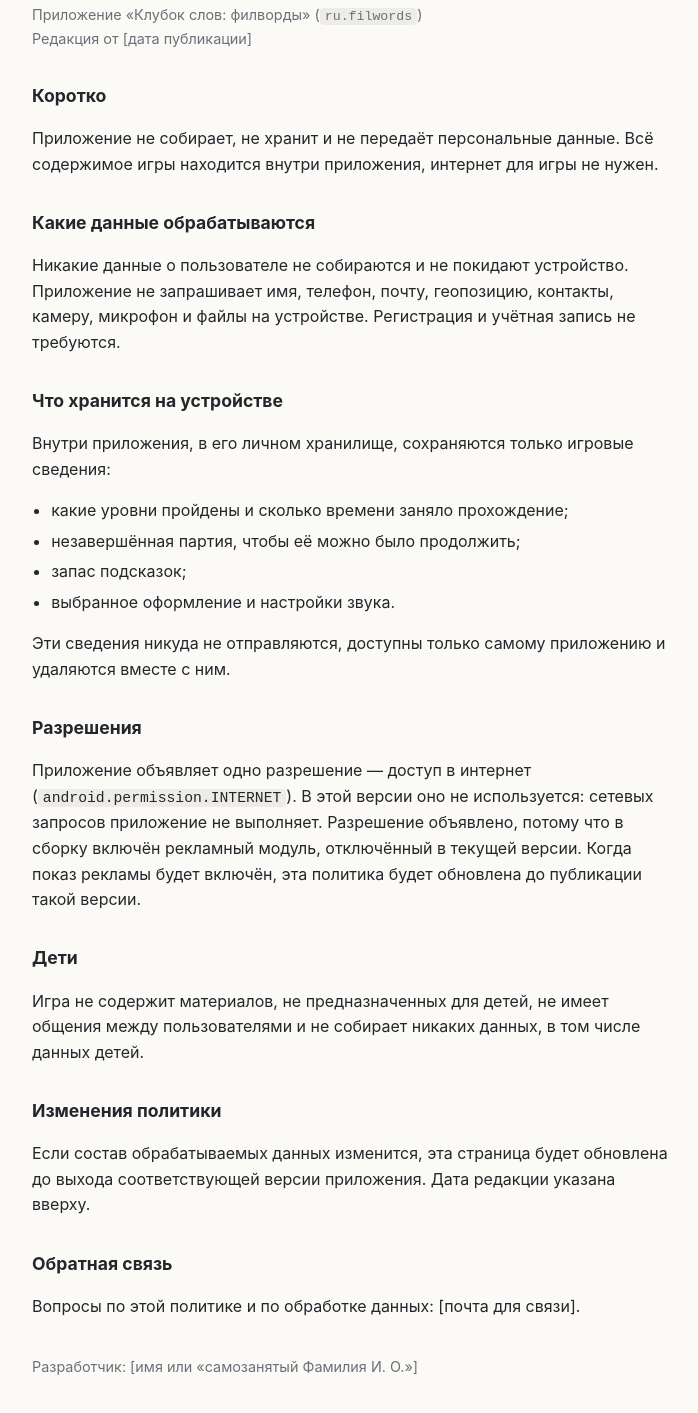
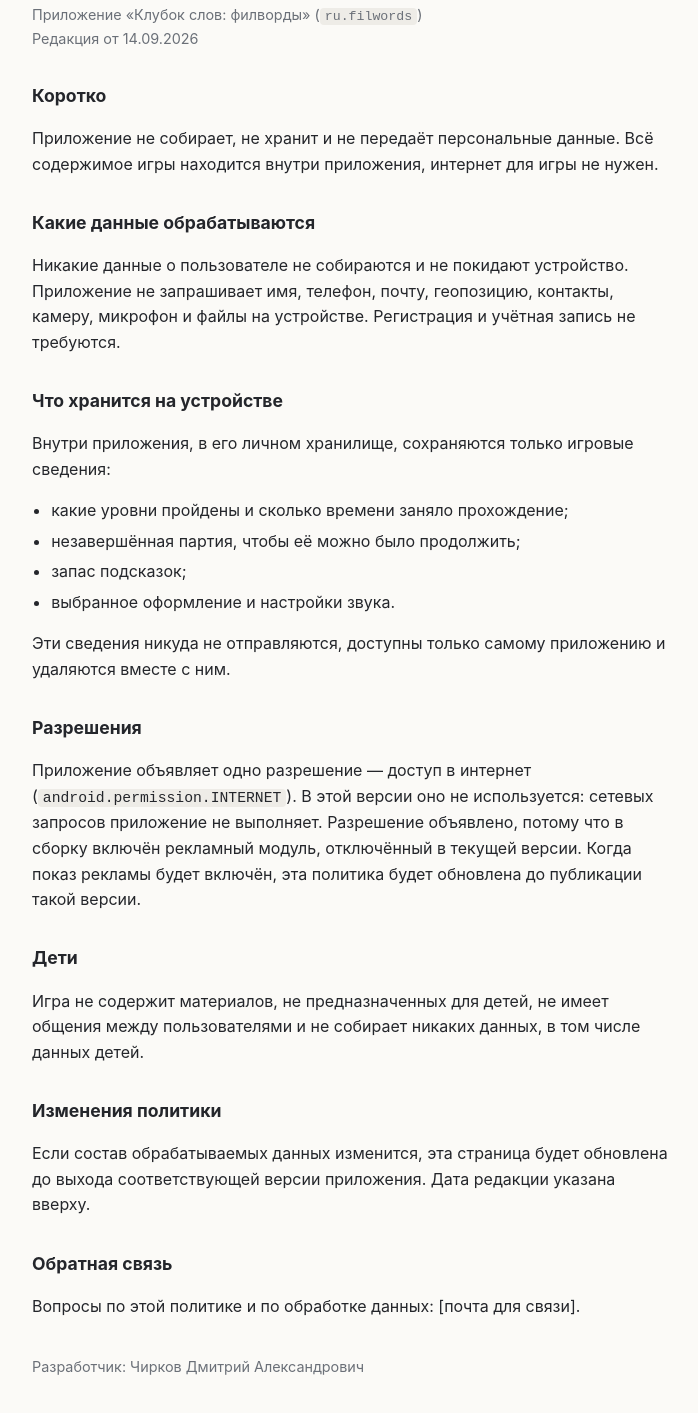
Before and after one commit to dmitriiachirkov-dot/AlpacaGames, a plain HTML site: page filwords/index.html in a window 1280 px wide. Shown: the part 55-1468 px from the top of the page, without its empty margins (288-986 px from the left). Drawn offline with Linux system fonts and the light colour scheme.

Commit message:
Update index.html

```diff
--- a/filwords/index.html
+++ b/filwords/index.html
@@ -24,7 +24,7 @@
 
 <h1>Политика конфиденциальности</h1>
 <p class="meta">Приложение «Клубок слов: филворды» (<code>ru.filwords</code>)<br>
-Редакция от [дата публикации]</p>
+Редакция от 14.09.2026</p>
 
 <h2>Коротко</h2>
 <p>Приложение не собирает, не хранит и не передаёт персональные данные.
@@ -68,7 +68,7 @@
 <h2>Обратная связь</h2>
 <p>Вопросы по этой политике и по обработке данных: [почта для связи].</p>
 
-<footer>Разработчик: [имя или «самозанятый Фамилия И. О.»]</footer>
+<footer>Разработчик: Чирков Дмитрий Александрович </footer>
 
 </body>
 </html>
```
